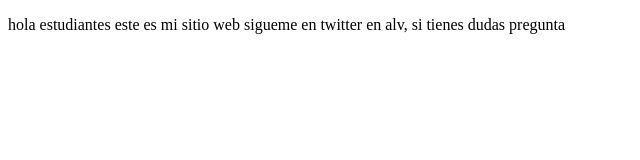
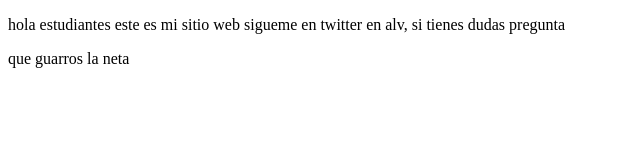
Before and after one commit to Raul99GC/proyectoDemoCursoPrework, a plain HTML site: page index.html in a window 1280 px wide. Shown: the whole page, without its empty margins (0-640 px from the left). Drawn offline with Linux system fonts and the light colour scheme.

Commit message:
cambios agregamos grocerias

```diff
--- a/index.html
+++ b/index.html
@@ -10,5 +10,6 @@
     <p>hola estudiantes este es mi sitio web
         sigueme en twitter en alv, si tienes dudas pregunta
     </p>
+    <p>que guarros la neta </p>
 </body>
 </html>
```
